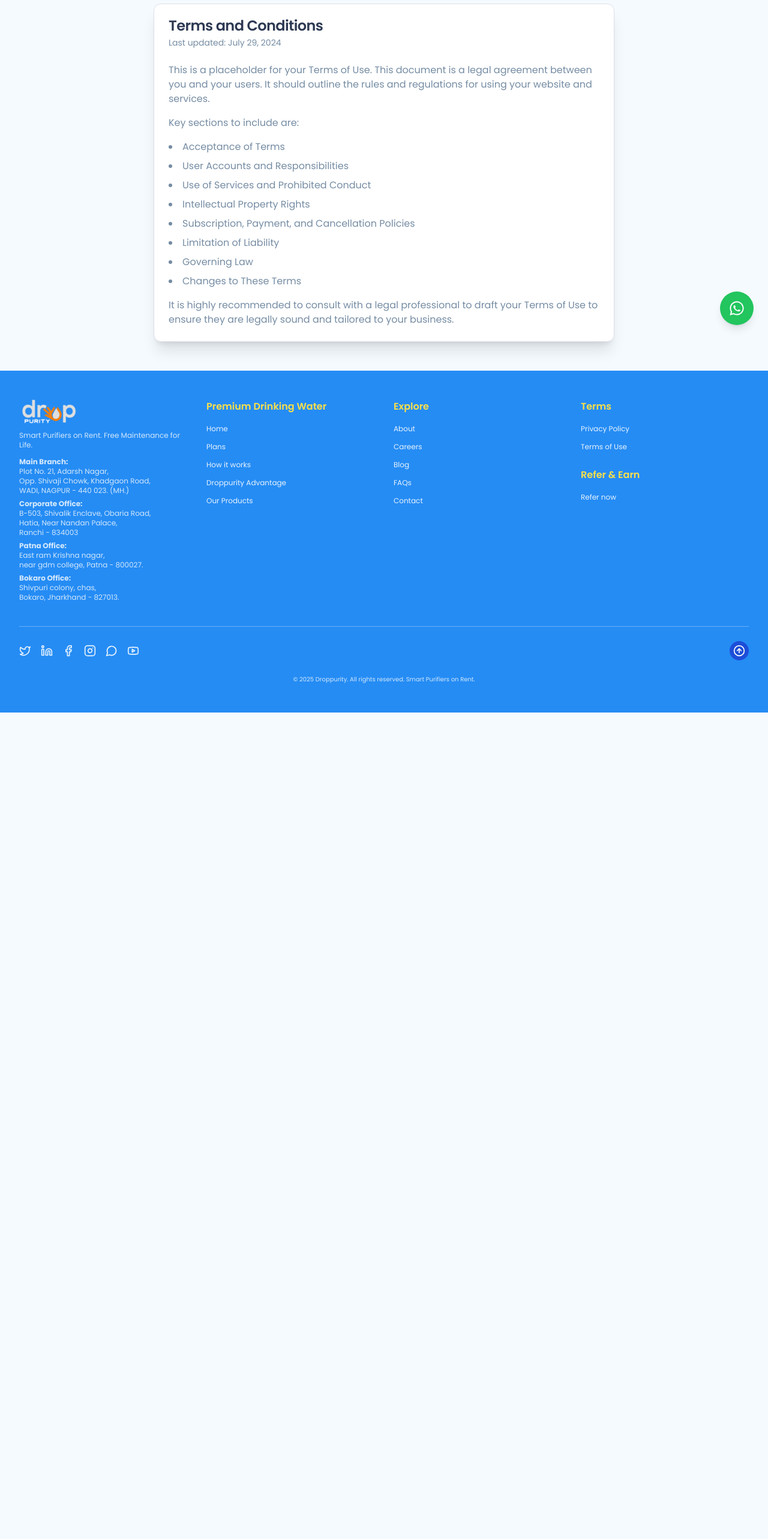
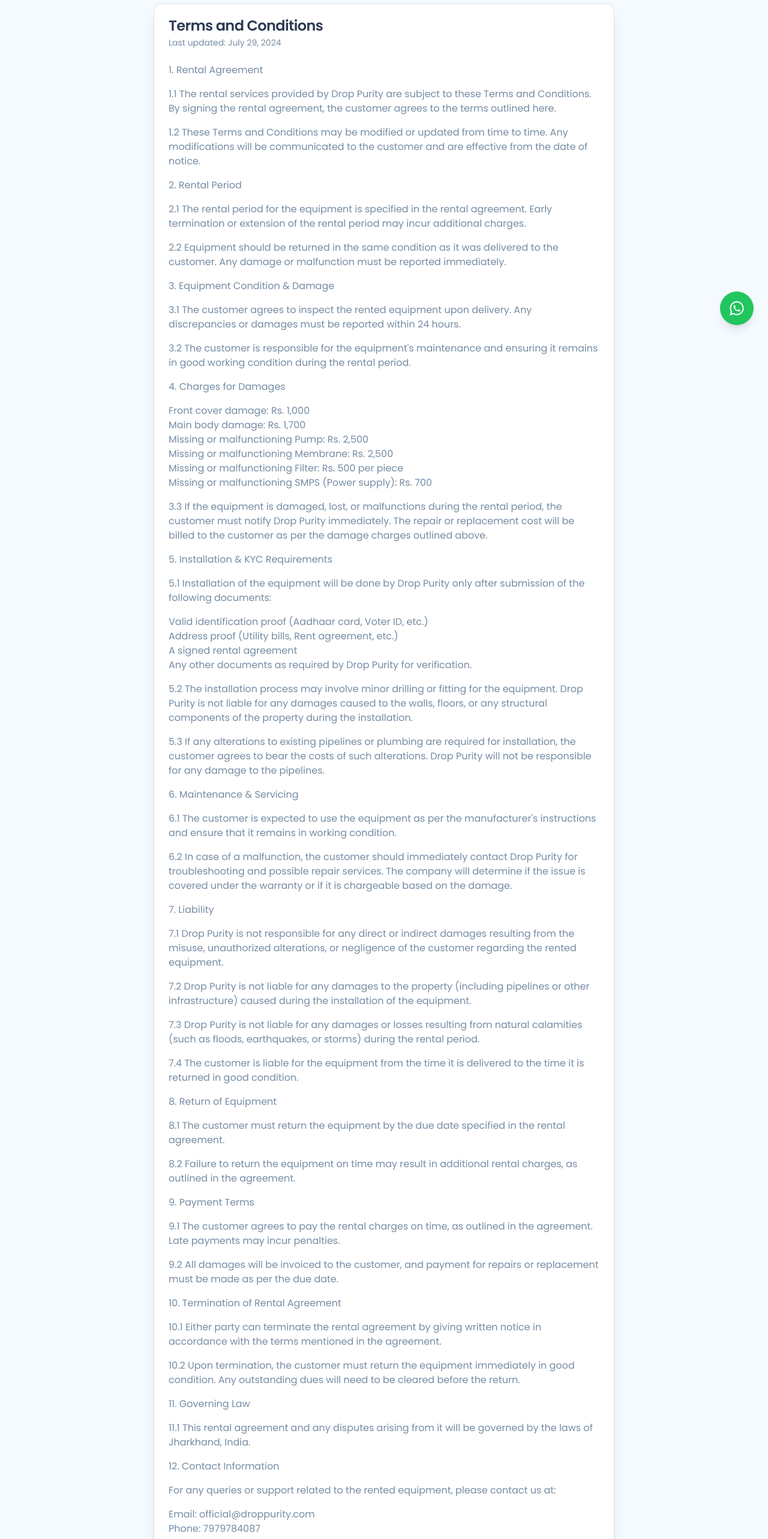
Before and after one commit to droppurity/web, a Next.js app: page /terms in a window 1280 px wide. Shown: the part 234-2800 px from the top of the page at 60% size. Before the commit the page ends 1422 px from the top, so only its background shows below. Built offline with nearby package versions, Linux system fonts and the light colour scheme.

Commit message:
<h2>Terms & Conditions</h2>             <h2>1. Rental Agreement</h2>

```diff
--- a/src/app/terms/page.tsx
+++ b/src/app/terms/page.tsx
@@ -16,7 +16,7 @@ export default function TermsOfUsePage() {
       <div className="container mx-auto px-4 sm:px-6 lg:px-8">
         <header className="text-center mb-10 sm:mb-14">
           <h1 className="text-3xl sm:text-4xl font-bold font-headline text-primary">
-            Terms of Use
+            Terms & Conditions
           </h1>
           <p className="mt-3 text-base sm:text-lg text-muted-foreground max-w-2xl mx-auto">
             Please read these terms and conditions carefully.
@@ -27,20 +27,108 @@ export default function TermsOfUsePage() {
                 <CardTitle>Terms and Conditions</CardTitle>
                  <CardDescription>Last updated: July 29, 2024</CardDescription>
             </CardHeader>
-            <CardContent className="space-y-4 text-muted-foreground">
-                <p>This is a placeholder for your Terms of Use. This document is a legal agreement between you and your users. It should outline the rules and regulations for using your website and services.</p>
-                <p>Key sections to include are:</p>
-                <ul className="list-disc list-inside space-y-2">
-                    <li>Acceptance of Terms</li>
-                    <li>User Accounts and Responsibilities</li>
-                    <li>Use of Services and Prohibited Conduct</li>
-                    <li>Intellectual Property Rights</li>
-                    <li>Subscription, Payment, and Cancellation Policies</li>
-                    <li>Limitation of Liability</li>
-                    <li>Governing Law</li>
-                    <li>Changes to These Terms</li>
-                </ul>
-                <p>It is highly recommended to consult with a legal professional to draft your Terms of Use to ensure they are legally sound and tailored to your business.</p>
+            <CardContent className="space-y-4 text-muted-foreground prose prose-sm max-w-none">
+              <h2>1. Rental Agreement</h2>
+              <p>1.1 The rental services provided by Drop Purity are subject to these Terms and Conditions. By signing the rental agreement, the customer agrees to the terms outlined here.</p>
+              <p>1.2 These Terms and Conditions may be modified or updated from time to time. Any modifications will be communicated to the customer and are effective from the date of notice.</p>
+
+              <h2>2. Rental Period</h2>
+              <p>2.1 The rental period for the equipment is specified in the rental agreement. Early termination or extension of the rental period may incur additional charges.</p>
+              <p>2.2 Equipment should be returned in the same condition as it was delivered to the customer. Any damage or malfunction must be reported immediately.</p>
+
+              <h2>3. Equipment Condition & Damage</h2>
+              <p>3.1 The customer agrees to inspect the rented equipment upon delivery. Any discrepancies or damages must be reported within 24 hours.</p>
+              <p>3.2 The customer is responsible for the equipment's maintenance and ensuring it remains in good working condition during the rental period.</p>
+
+              <h2>4. Charges for Damages</h2>
+              <ul>
+                  <li>Front cover damage: Rs. 1,000</li>
+                  <li>Main body damage: Rs. 1,700</li>
+                  <li>Missing or malfunctioning Pump: Rs. 2,500</li>
+                  <li>Missing or malfunctioning Membrane: Rs. 2,500</li>
+                  <li>Missing or malfunctioning Filter: Rs. 500 per piece</li>
+                  <li>Missing or malfunctioning SMPS (Power supply): Rs. 700</li>
+              </ul>
+              <p>3.3 If the equipment is damaged, lost, or malfunctions during the rental period, the customer must notify Drop Purity immediately. The repair or replacement cost will be billed to the customer as per the damage charges outlined above.</p>
+
+              <h2>5. Installation & KYC Requirements</h2>
+              <p>5.1 Installation of the equipment will be done by Drop Purity only after submission of the following documents:</p>
+              <ul>
+                  <li>Valid identification proof (Aadhaar card, Voter ID, etc.)</li>
+                  <li>Address proof (Utility bills, Rent agreement, etc.)</li>
+                  <li>A signed rental agreement</li>
+                  <li>Any other documents as required by Drop Purity for verification.</li>
+              </ul>
+              <p>5.2 The installation process may involve minor drilling or fitting for the equipment. Drop Purity is not liable for any damages caused to the walls, floors, or any structural components of the property during the installation.</p>
+              <p>5.3 If any alterations to existing pipelines or plumbing are required for installation, the customer agrees to bear the costs of such alterations. Drop Purity will not be responsible for any damage to the pipelines.</p>
+
+              <h2>6. Maintenance & Servicing</h2>
+              <p>6.1 The customer is expected to use the equipment as per the manufacturer's instructions and ensure that it remains in working condition.</p>
+              <p>6.2 In case of a malfunction, the customer should immediately contact Drop Purity for troubleshooting and possible repair services. The company will determine if the issue is covered under the warranty or if it is chargeable based on the damage.</p>
+
+              <h2>7. Liability</h2>
+              <p>7.1 Drop Purity is not responsible for any direct or indirect damages resulting from the misuse, unauthorized alterations, or negligence of the customer regarding the rented equipment.</p>
+              <p>7.2 Drop Purity is not liable for any damages to the property (including pipelines or other infrastructure) caused during the installation of the equipment.</p>
+              <p>7.3 Drop Purity is not liable for any damages or losses resulting from natural calamities (such as floods, earthquakes, or storms) during the rental period.</p>
+              <p>7.4 The customer is liable for the equipment from the time it is delivered to the time it is returned in good condition.</p>
+
+              <h2>8. Return of Equipment</h2>
+              <p>8.1 The customer must return the equipment by the due date specified in the rental agreement.</p>
+              <p>8.2 Failure to return the equipment on time may result in additional rental charges, as outlined in the agreement.</p>
+
+              <h2>9. Payment Terms</h2>
+              <p>9.1 The customer agrees to pay the rental charges on time, as outlined in the agreement. Late payments may incur penalties.</p>
+              <p>9.2 All damages will be invoiced to the customer, and payment for repairs or replacement must be made as per the due date.</p>
+
+              <h2>10. Termination of Rental Agreement</h2>
+              <p>10.1 Either party can terminate the rental agreement by giving written notice in accordance with the terms mentioned in the agreement.</p>
+              <p>10.2 Upon termination, the customer must return the equipment immediately in good condition. Any outstanding dues will need to be cleared before the return.</p>
+
+              <h2>11. Governing Law</h2>
+              <p>11.1 This rental agreement and any disputes arising from it will be governed by the laws of Jharkhand, India.</p>
+
+              <h2>12. Contact Information</h2>
+              <p>For any queries or support related to the rented equipment, please contact us at:</p>
+              <ul>
+                  <li>Email: <a href="mailto:official@droppurity.com">official@droppurity.com</a></li>
+                  <li>Phone: 7979784087</li>
+              </ul>
+              <h2>13. Sales Terms & Conditions</h2>
+
+              <h3>13.1 Product Purchase Agreement</h3>
+              <p>By purchasing a product from Drop Purity, the customer agrees to abide by the terms mentioned in this agreement.</p>
+              <p>All sales are final. Drop Purity does not accept returns under any circumstances.</p>
+
+              <h3>13.2 Warranty Policy</h3>
+              <p>All products sold by Drop Purity come with a standard mentioned warranty from the date of purchase, unless stated otherwise.</p>
+              <p>The warranty covers manufacturing defects and technical malfunctions under normal usage conditions.</p>
+
+              <h3>13.3 Conditions That Void Warranty</h3>
+              <p>The warranty will be void if:</p>
+              <ul>
+                  <li>The product's seal is broken or tampered with.</li>
+                  <li>The serial number or identifying labels are removed, altered, or tampered with.</li>
+                  <li>The product is physically damaged due to mishandling, water exposure (for non-waterproof parts), fire, or external accidents.</li>
+                  <li>There are unauthorized modifications, repairs, or alterations by a third party not approved by Drop Purity.</li>
+                  <li>The equipment is found to be misused, not operated according to the manufacturer's instructions, or subjected to negligence.</li>
+                  <li>Any parts (such as filters, membranes, or pumps) are missing or replaced with non-genuine components.</li>
+              </ul>
+
+              <h3>13.4 Replacement & Repair Policy</h3>
+              <p>If a defect is found within the warranty period, Drop Purity will repair or replace the defective part at no extra charge.</p>
+              <p>The customer must provide a valid purchase invoice to claim the warranty.</p>
+              <p>Shipping or transportation costs for warranty claims are to be borne by the customer.</p>
+              <p>No refunds or returns will be entertained under any circumstances.</p>
+
+              <h2>14. Charges for Damages</h2>
+              <ul>
+                  <li>Front cover damage: Rs. 1,000</li>
+                  <li>Main body damage: Rs. 1,700</li>
+                  <li>Missing or malfunctioning Pump: Rs. 2,500</li>
+                  <li>Missing or malfunctioning Membrane: Rs. 2,500</li>
+                  <li>Missing or malfunctioning Filter: Rs. 500 per piece</li>
+                  <li>Missing or malfunctioning SMPS (Power supply): Rs. 700</li>
+              </ul>
             </CardContent>
         </Card>
       </div>
```
